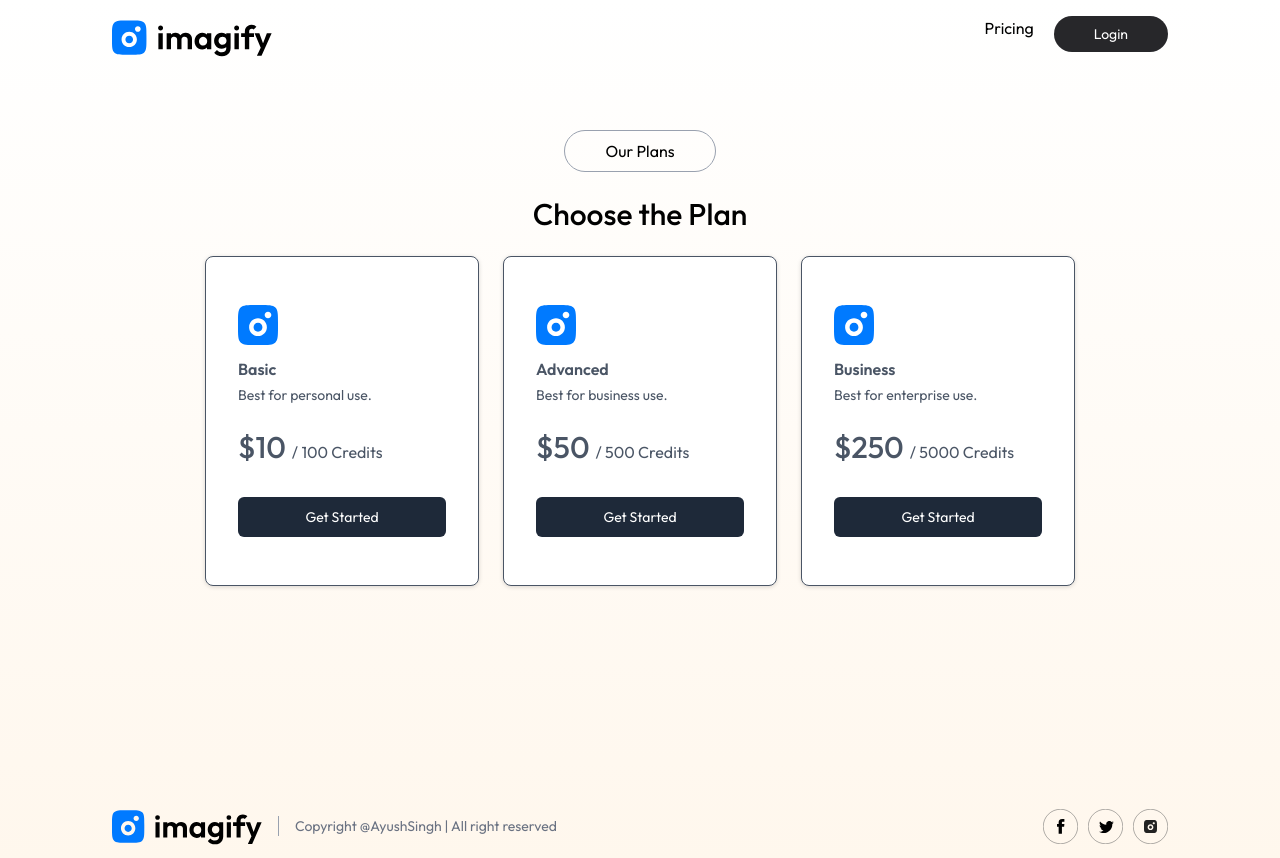
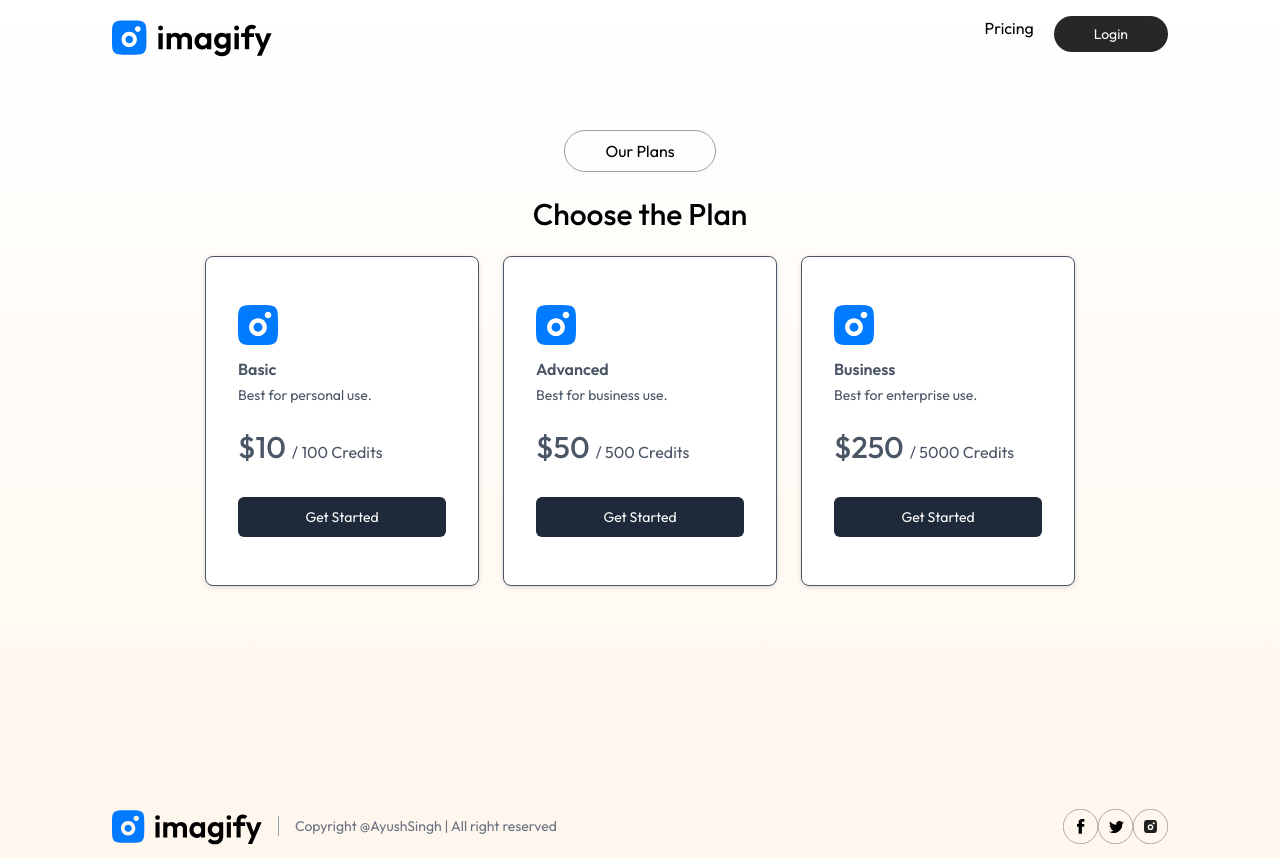
Before and after one commit to Mitta-Abhilash-Reddy/Text2Vision, a React (Vite) app in the folder client/: page /buy in a window 1280 px wide. Built offline with nearby package versions, Linux system fonts and the light colour scheme; no server answers.

Commit message:
footer improved

```diff
--- a/client/src/components/Footer.jsx
+++ b/client/src/components/Footer.jsx
@@ -9,7 +9,7 @@ const Footer = () => {
 
       <p className='flex-1 border-l border-gray-400 pl-4 text-sm text-gray-500 max-sm:hidden'>Copyright @AyushSingh | All right reserved</p>
 
-      <div className='flex gap-2.5'>
+      <div className='flex gap-2.7'>
         <img src={assets.facebook_icon} alt="" width={35} />
         <img src={assets.twitter_icon} alt="" width={35} />
         <img src={assets.instagram_icon} alt="" width={35} />
```
